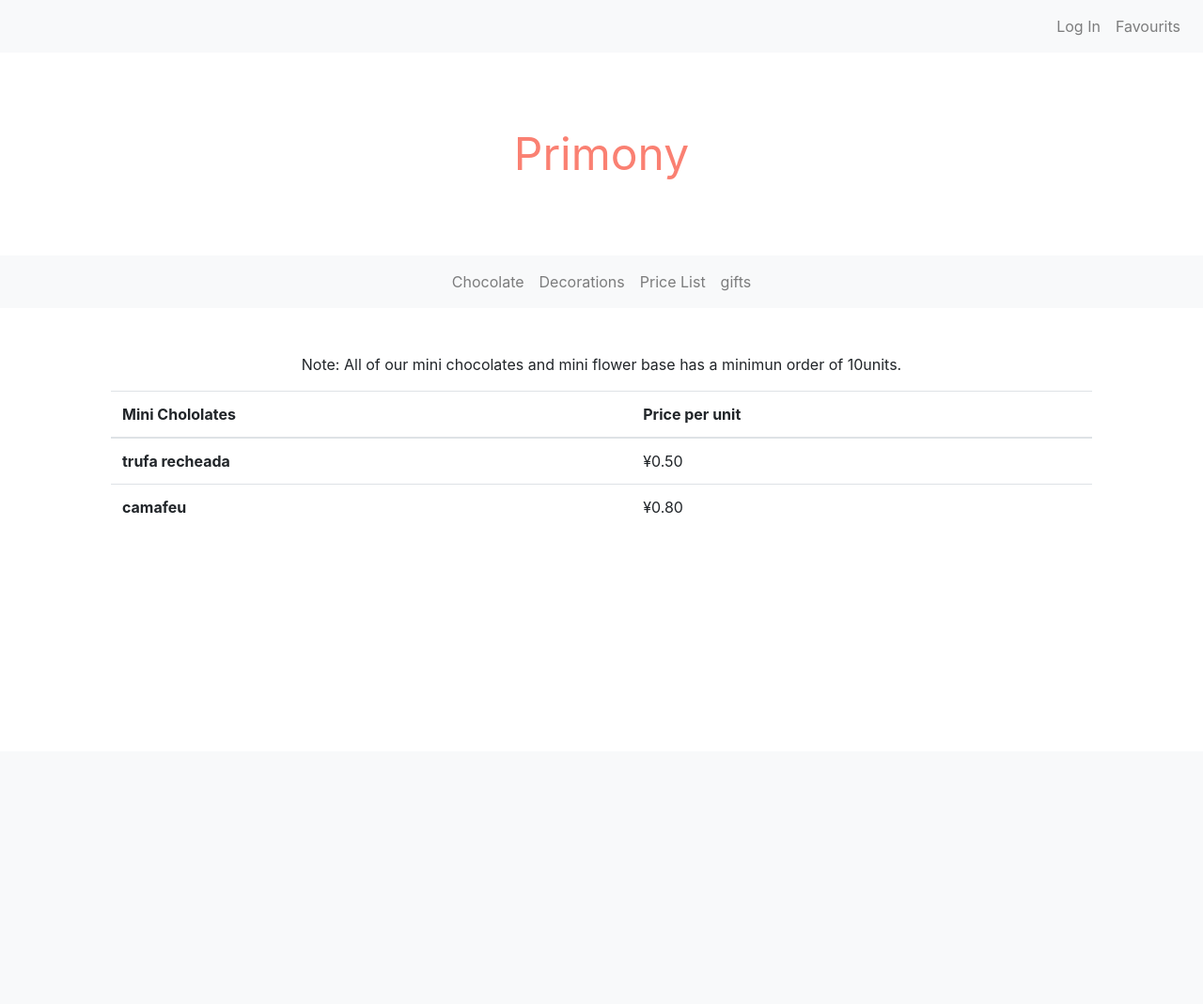
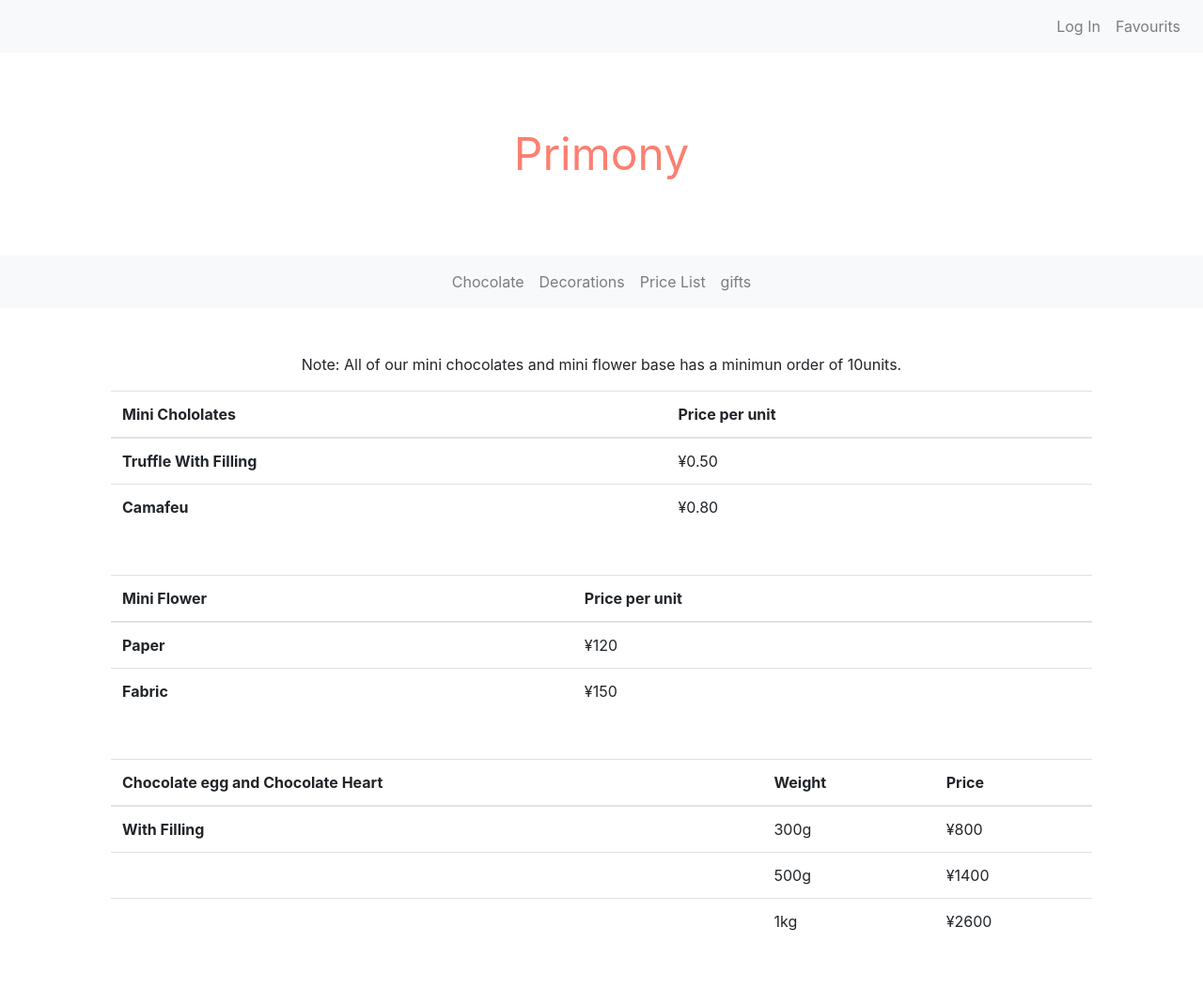
Before and after one commit to odamonique/cs50-final-project, a Flask app: page /pricelist in a window 1280 px wide. Shown: the whole page at 94% size. Before the commit the page ends 546 px from the top, so only its background shows below. Run offline with Flask 2, Linux system fonts and the light colour scheme; some libraries are stand-ins or nearby versions.

Commit message:
Added more products on pricelist and images to static and created chocolate.html

```diff
--- a/app.py
+++ b/app.py
@@ -9,3 +9,7 @@ def index():
 @app.route("/pricelist")
 def pricelist():
     return render_template("/pricelist.html")
+
+@app.route("/chocolates")
+def chocolates():
+    return render_template("/chocolates.html")
--- a/templates/layout.html
+++ b/templates/layout.html
@@ -28,7 +28,7 @@
       <div class="collapse navbar-collapse" id="navbarNavDropdown">
         <ul class="navbar-nav mx-auto">
           <li class="nav-item">
-            <a class="nav-link" href="#">Chocolate</a>
+            <a class="nav-link" href="/chocolates">Chocolate</a>
           </li>
           <li class="nav-item">
             <a class="nav-link" href="#">Decorations</a>
--- a/templates/pricelist.html
+++ b/templates/pricelist.html
@@ -17,15 +17,59 @@
     </thead>
     <tbody>
       <tr>
-        <th scope="row">trufa recheada</th>
+        <th scope="row">Truffle With Filling</th>
         <td>¥0.50</td>
       </tr>
       <tr>
-        <th scope="row">camafeu</th>
+        <th scope="row">Camafeu</th>
         <td>¥0.80</td>
-
       </tr>
       <tr>
     </tbody>
   </table>
+  <table class="table mt-5">
+    <thead>
+      <tr>
+        <th scope="col">Mini Flower</th>
+        <th scope="col">Price per unit</th>
+      </tr>
+    </thead>
+    <tbody>
+      <tr>
+        <th scope="row">Paper</th>
+        <td>¥120</td>
+      </tr>
+      <tr>
+        <th scope="row">Fabric</th>
+        <td>¥150</td>
+      </tr>
+      <tr>
+    </tbody>
+  </table>
+  <table class="table mt-5">
+    <thead>
+      <tr>
+        <th scope="col">Chocolate egg and Chocolate Heart</th>
+        <th scope="col">Weight</th>
+        <th scope="col">Price</th>
+      </tr>
+    </thead>
+    <tbody>
+      <tr>
+        <th scope="row">With Filling</th>
+        <td>300g</td>
+        <td>¥800</td>
+      </tr>
+      <tr>
+        <th scope="row"></th>
+        <td>500g</td>
+        <td>¥1400</td>
+      </tr>
+      <tr>
+        <th scope="row"></th>
+        <td>1kg</td>
+        <td>¥2600</td>
+      </tr>
+    </tbody>
+  </table>
 {% endblock %}
```
Also changed, not shown: templates/chocolates.html (added, +9 -0 lines), static/camafeu.jpg (added), static/chocolate-1.jpg (added), static/chocolate-2.jpg (added), static/chocolate-3.jpg (added), static/client-1.jpg (added), static/client-2.jpg (added), static/client-3.jpg (added), static/forminha-camafeu.jpg (added), static/forminha-girassol.jpg (added), static/forminha-rosa.jpg (added), static/gifts-1.jpg (added), static/style.css (line endings or trailing spaces), 1 other file.
